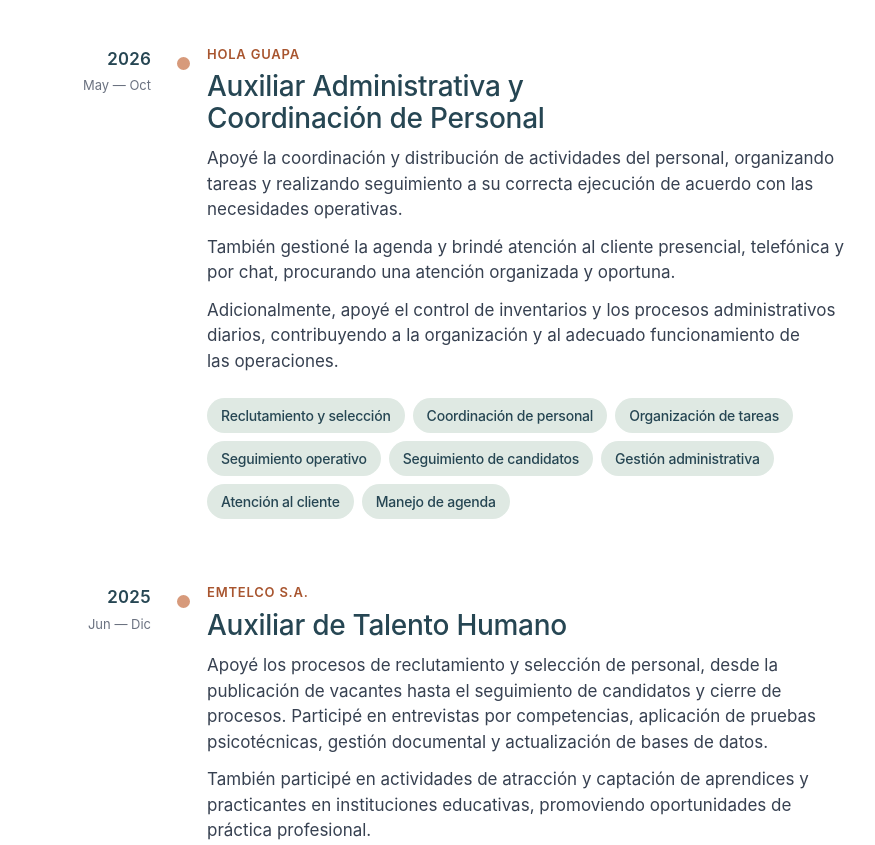
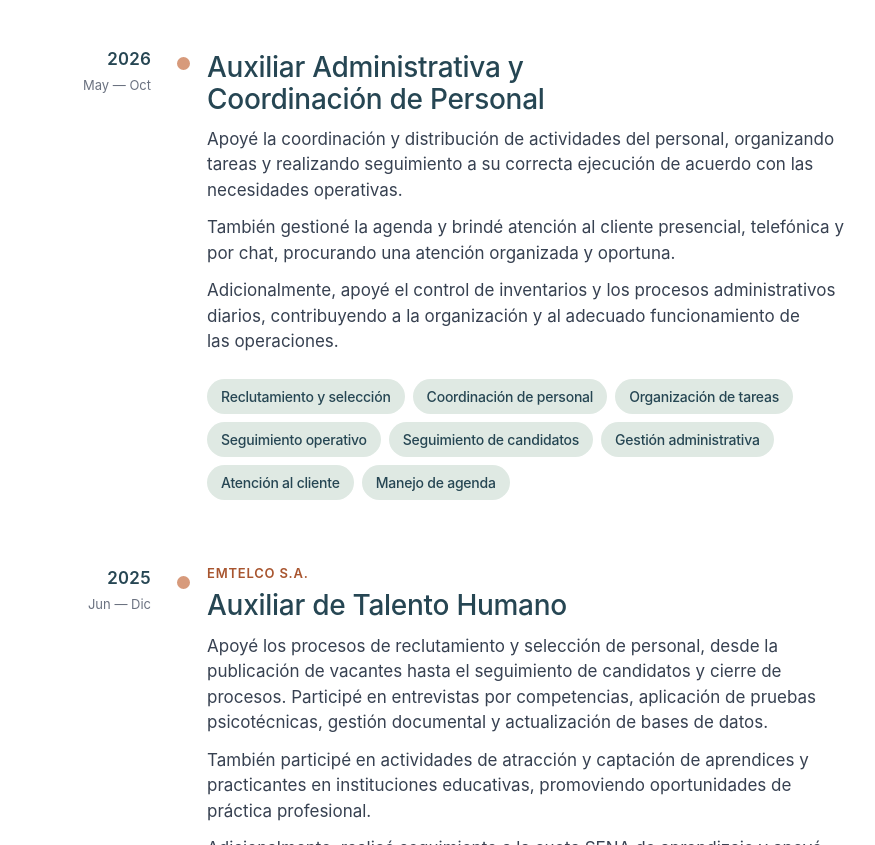
Before and after one commit to Santiago29-6/portafolio-johanna-vanessa-jaimes, a plain HTML site: page index.html in a window 1280 px wide. Shown: the part 2918-3763 px from the top of the page, without its empty margins (29-904 px from the left). Drawn offline with Linux system fonts and the light colour scheme; a web font is replaced by a local one.

Commit message:
feat(): update information

```diff
--- a/index.html
+++ b/index.html
@@ -202,7 +202,7 @@
             </div>
             <div class="timeline-dot" aria-hidden="true"></div>
             <div class="timeline-content">
-              <p class="role-company">HOLA GUAPA</p>
+              <p class="role-company"></p>
               <h3>Auxiliar Administrativa y Coordinación de Personal</h3>
               <p class="role-summary">
                 Apoyé la coordinación y distribución de actividades del personal, organizando tareas y
```
